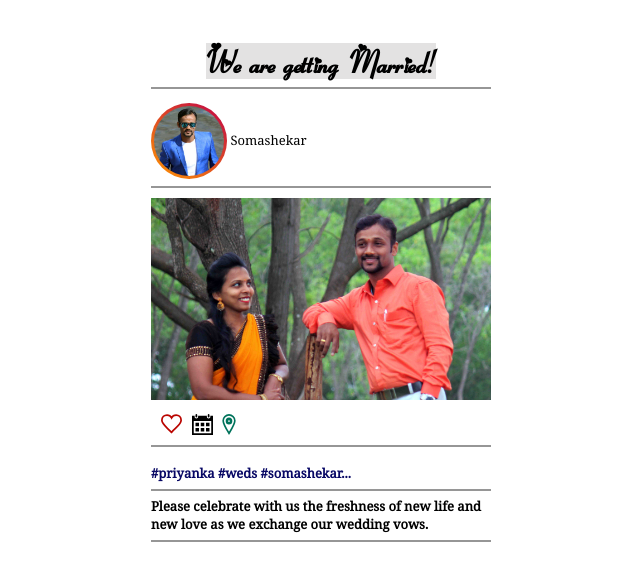
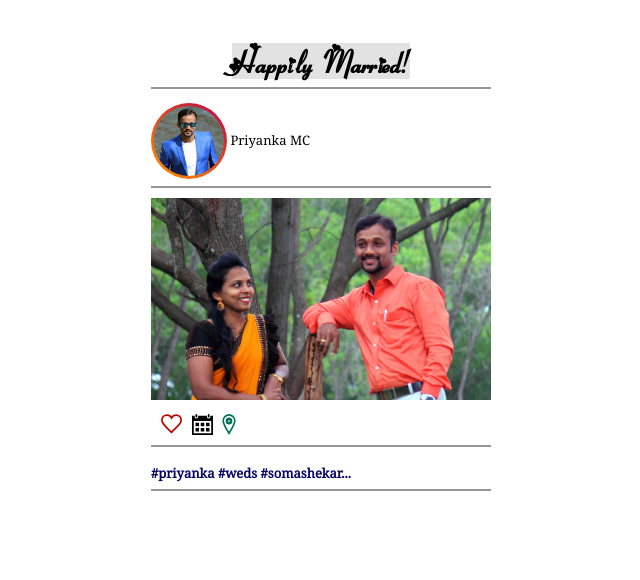
Before and after one commit to weddingInvite88/InviteS, a plain HTML site: page index.html in a window 1280 px wide. Shown: the whole page, without its empty margins (319-959 px from the left). Drawn offline with Linux system fonts and the light colour scheme.

Commit message:
Update index.html

```diff
--- a/index.html
+++ b/index.html
@@ -11,7 +11,7 @@
 <body>
     <div class="MAIN CEN col-s-11 WID" id="main">
         <div class="HEAD MARTOBO" id="head">
-            <spna class="HECON CLEAR" id="hecon">We are getting Married!</spna>
+            <spna class="HECON CLEAR" id="hecon"></spna>
             <hr>
         </div>
         <div class="DPSE MARTOBO" id="dpse">
@@ -19,7 +19,7 @@
                 <img src="./A/PDP.jpg" alt="DP">
                 <div class="DPCOV"></div>
             </span>
-            <p>Somashekar</p>
+            <p>Priyanka MC</p>
             <hr>
         </div>
         <div class="WALSE MARTOBO" id="walse">
@@ -40,18 +40,61 @@
         let rd = 30;
         let rm = 11;
         let ry = 2019;
+        let rrd = 1;
+        let rrm = 12;
+        let rry = 2019;
+        let ti = 11;
+        let mi = 1;
         let RD = D.getDate()
         let RM = (D.getMonth()+1)
         let RY = D.getFullYear()
-        console.dir(RD)
-        if (RD === rd) {
+        let TI = D.getHours()
+        let MI = D.getMinutes()
+        console.dir(D.getHours())
+        console.dir(D.getMinutes())
+        // if (RD === rd) {
+        //     TWD = 'Today';
+        // }else if (RD === 29){
+        //     TWD = rd - RD + ' day to go';
+        // }else{
+        //     TWD = rd - RD + ' days to go';
+        // }
+        /*if (RD === (rd-1) && RM === rm && RY === ry) {
+            TWD = rd - RD + ' day to go';
+            console.log('Yes First If Condition')
+        }else if (RD === rd && RM === rm && RY === ry) {
             TWD = 'Today';
-        }else if (RD === 29){
-            TWD = rd - RD + ' day to go';
-        }else{
+        }else if (RD === rrd && RM === rrm && RY === rry) {
+            TWD = 'Today';
+        }else if (RD >= rd && RM >= rm && RY >= ry || RD >= rrd && RM >= rrm && RY >= rry){*/
+            TWD = 'Thanks for your wishes!';
+            // var rech = document.getElementById('comp')
+            // rech.removeChild(rech.childNodes[0])
+        /*}else{
             TWD = rd - RD + ' days to go';
-        }
+        }*/
+
+        /*if (RD === 1 && RM === 12 && RY === 2019){
+            if (TI >= ti && MI >= mi) {
+                document.getElementById('hecon').innerHTML = 'Happily Married!';
+            }else{
+                document.getElementById('hecon').innerHTML = 'We are getting Married!';
+                console.log('Yes True / False in Date')
+            }
+        }*/
+
+        // if (RD > rd && RM > rm && RY > ry || RD > rrd && RM > rrm && RY > rry) {
+            // document.getElementById('hecon').innerHTML = 'We are getting Mar/ried!';
+            document.getElementById('hecon').innerHTML = 'Happily Married!';
+        // }else{
+            // document.getElementById('hecon').innerHTML = 'We are getting Married!';
+            // document.getElementById('hecon').innerHTML = 'Happily Married!';
+        // }
+
         console.dir(TWD)
+        console.log(rd+rm+ry)
+        console.log((rd+1)+(rm+1)+ry)
+        console.log(RD+RM+RY)
         function Hide(d){
             document.getElementById(d).innerHTML = '';
         }
@@ -64,7 +107,7 @@
             var Con = document.getElementById(e);
             var Nspan = document.createElement('span');
             Nspan.setAttribute('id','maida');
-            Nspan.innerHTML = '<span><h4>#priyanka #weds #somashekar...</h4></span>' + '<hr>' + '<span><h4>Please celebrate with us the freshness of new life and new love as we exchange our wedding vows.</h4></span><hr>';
+            Nspan.innerHTML = '<span><h4>#priyanka #weds #somashekar...</h4></span>' + '<hr>';
             Con.append(Nspan)
         }
 
@@ -72,7 +115,7 @@
             var Con = document.getElementById(e);
             var Nspan = document.createElement('span');
             Nspan.setAttribute('id','calda');
-            Nspan.innerHTML = '<h3>Reception : 30-11-2019 | 7:00pm onwards.</h3><div class="UND"></div>' +'<hr>'+ '<h3>Muhurtha : 01-12-2019 | 10:00am to 11:00am.</h3><div class="UND AD"></div>' + '<br>' + '<span><div class="CONPI"><p class="CONP"><img class="HGT" src="./A/HGT.gif"></p><h4 class="CONP">'+TWD+'</h4></div></span>';
+            Nspan.innerHTML = '<h3>Reception : 30-11-2019 | 7:00pm onwards.</h3><div class="UND"></div>' +'<hr>'+ '<h3>Muhurtha : 01-12-2019 | 10:00am to 11:00am.</h3><div class="UND AD"></div>' + '<br>' + '<span><div class="CONPI"><p class="CONP" id="comp"></p><h4 class="CONP">'+TWD+'</h4></div></span>';
             Con.append(Nspan)
         }
         function ShowL(e){
```
